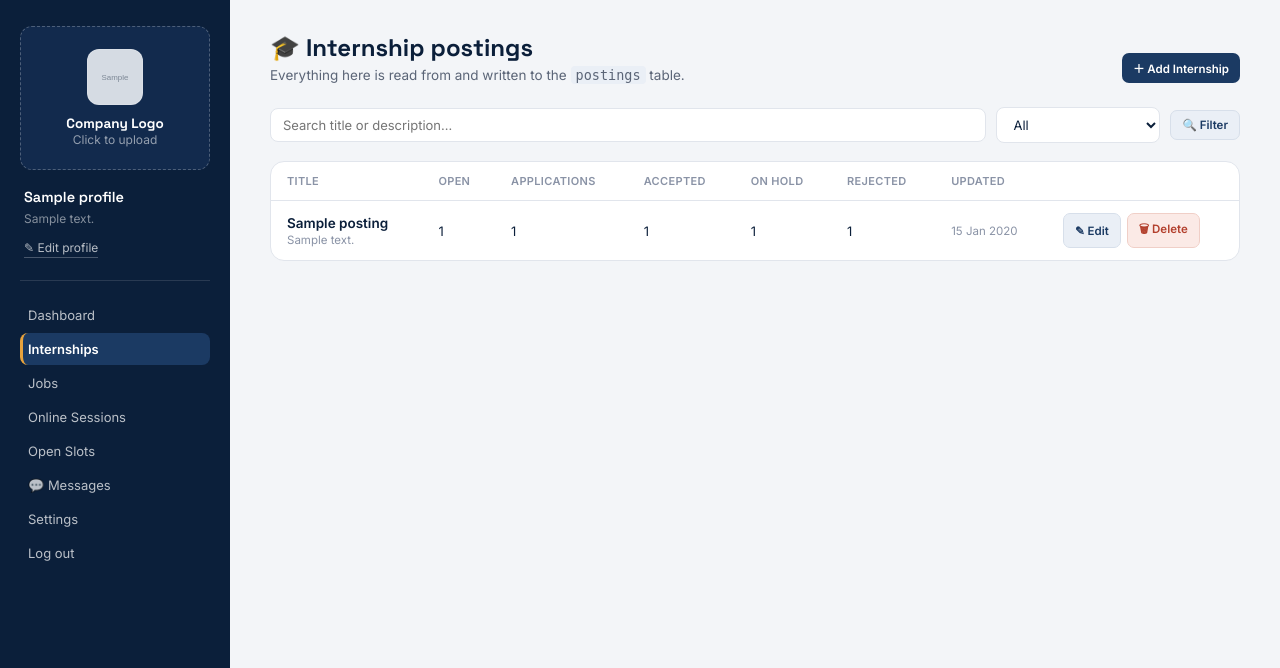
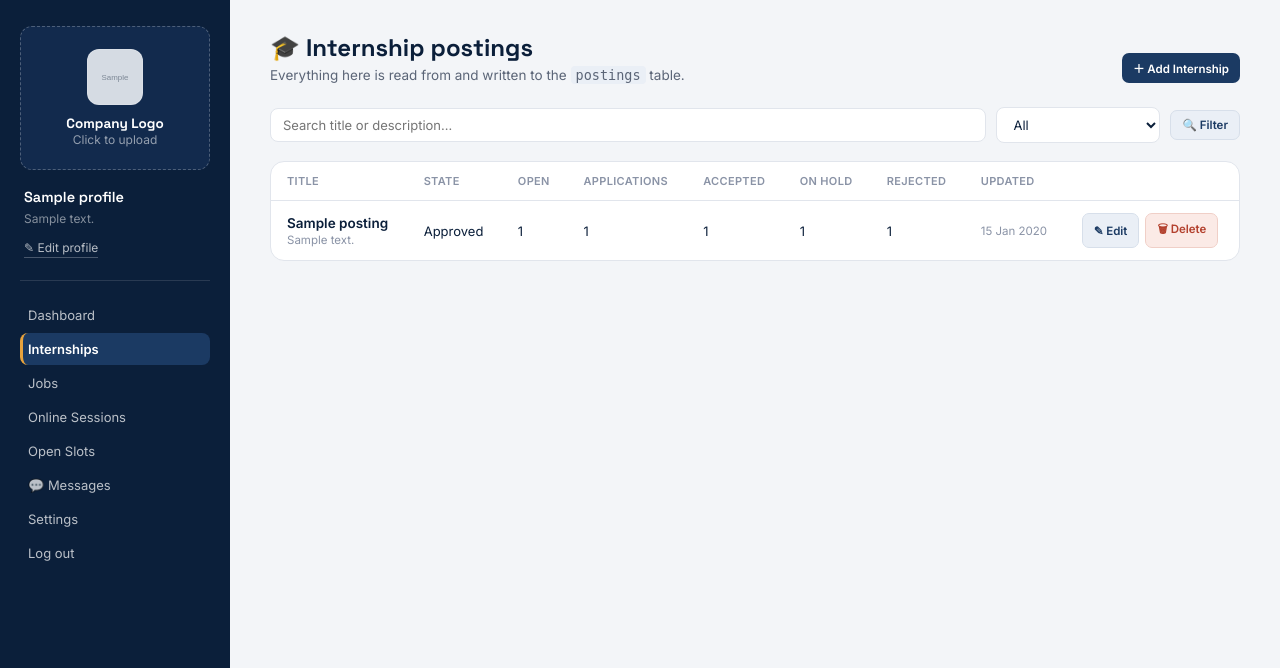
Before and after one commit to garima342/Carrier-syndicate, a PHP site: page /internhubProject/dashboard/internships.php in a window 1280 px wide. Shown: the part 84-752 px from the top of the page. Run offline with PHP 8.4, Linux system fonts and the light colour scheme; the visitor is signed in with stand-in values (Sample User, id 1); tables that the repository leaves empty hold one stand-in row (values such as "Sample post"); grey boxes marked "Sample" are stand-in pictures; data that the repository does not hold is empty.

Commit message:
Add 'State' column to postings table

```diff
--- a/internhubProject/dashboard/postings-view.php
+++ b/internhubProject/dashboard/postings-view.php
@@ -82,6 +82,7 @@ $rows = $stmt->fetchAll();
             <thead>
               <tr>
                 <th>Title</th>
+                <th>State</th>
                 <th>Open</th>
                 <th>Applications</th>
                 <th>Accepted</th>
@@ -98,6 +99,7 @@ $rows = $stmt->fetchAll();
                     <div class="row-title"><?= h($row['title']) ?></div>
                     <?php if ($row['description']): ?><div class="row-sub"><?= h(mb_strimwidth($row['description'], 0, 80, '…')) ?></div><?php endif; ?>
                   </td>
+                  <td><?= h(ucfirst(str_replace('_', ' ', $row['status'] ?? 'approved'))) ?></td>
                   <td><?= (int)$row['open_positions'] ?></td>
                   <td><?= (int)$row['applications_received'] ?></td>
                   <td><?= (int)$row['accepted'] ?></td>
```
